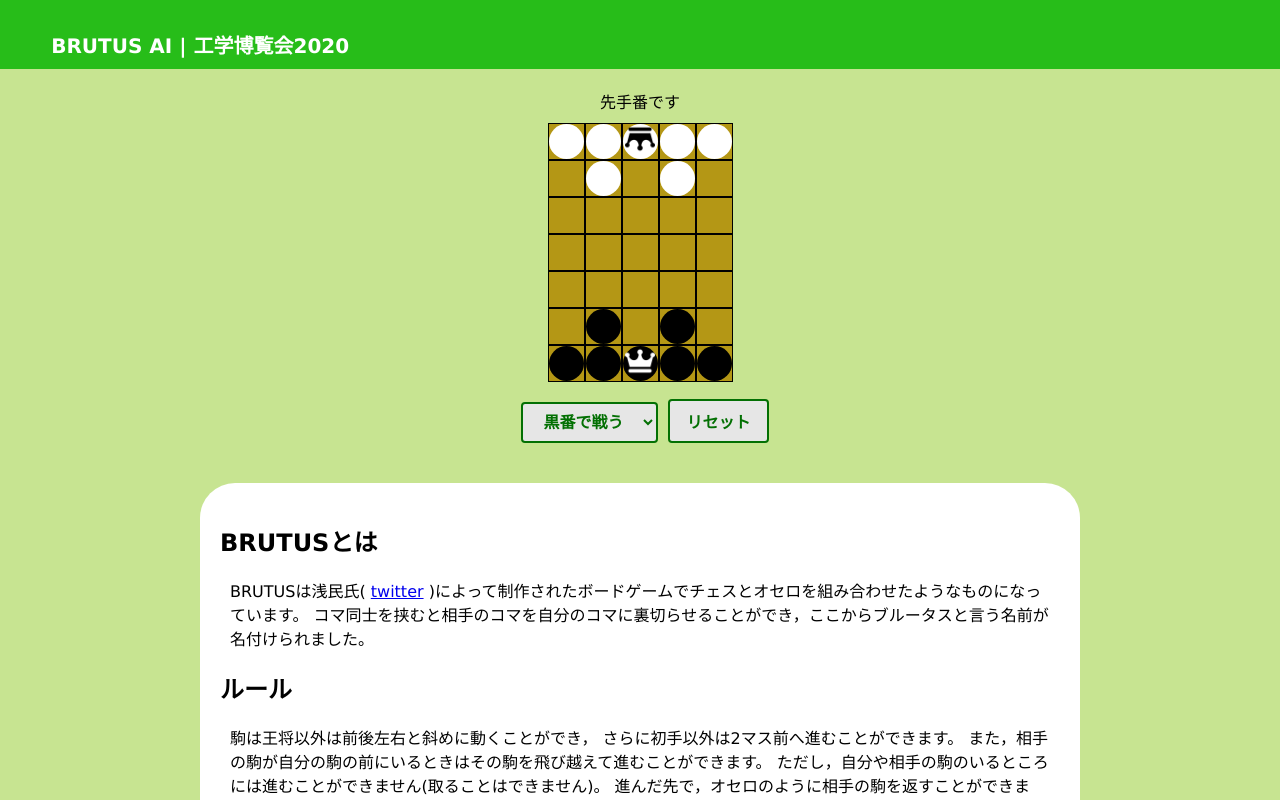
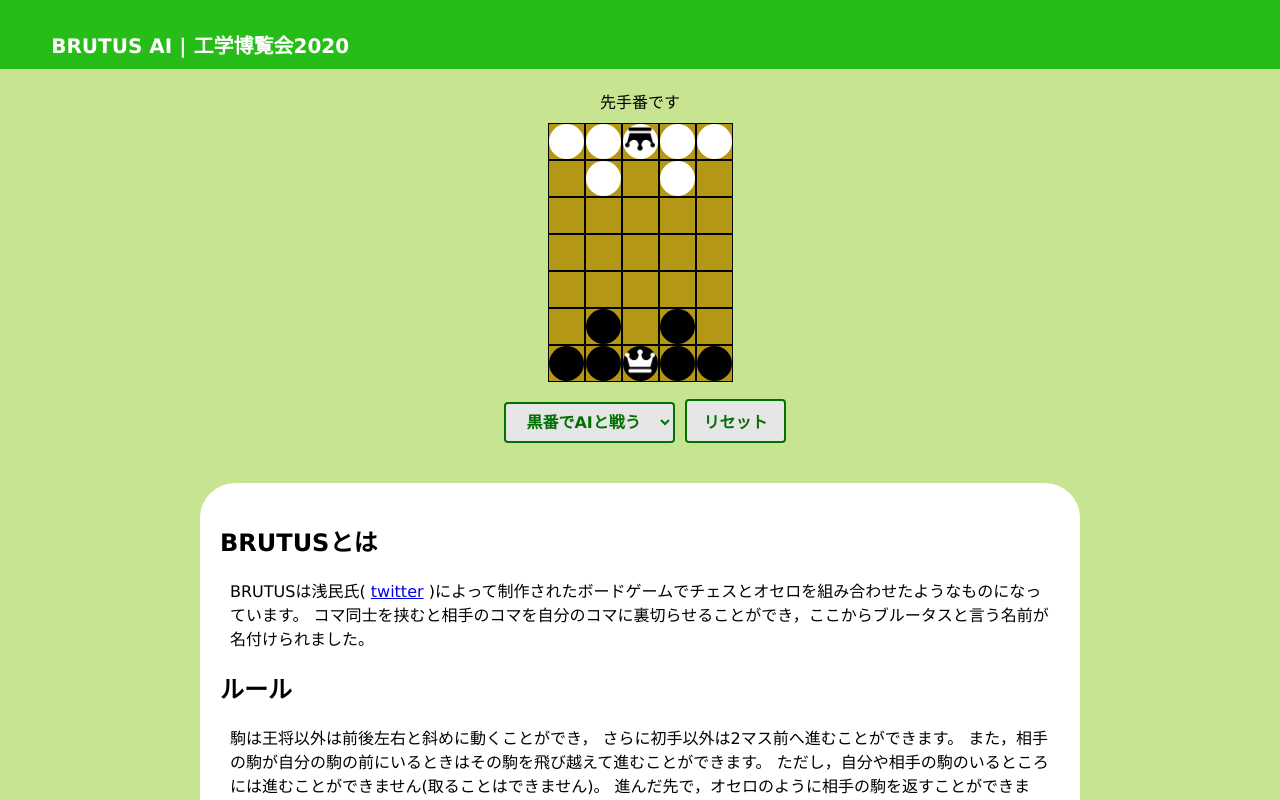
Before and after one commit to masayoshi64/brutus-web, a Vue app in the folder frontend/: page / in a window 1280 px wide. Shown: the top 800 px of the page. Built offline with nearby package versions, Linux system fonts and the light colour scheme; the HTML template or start-up script is replaced by a standard one.

Commit message:
AI off 追加

```diff
--- a/frontend/src/components/Main.vue
+++ b/frontend/src/components/Main.vue
@@ -4,8 +4,9 @@
     <span>{{ state === 0 ? turn : message }}</span>
     <Board ref="board" :game="game" :selected="selected" @select="select" />
     <select id="turn" name="turn" @change="selectTurn">
-      <option value="black">黒番で戦う</option>
-      <option value="white">白番で戦う</option>
+      <option value="black">黒番でAIと戦う</option>
+      <option value="white">白番でAIと戦う</option>
+      <option value="off">AI off</option>
     </select>
     <a class="btn-border" @click="reset">リセット</a>
   </div>
@@ -95,15 +96,18 @@ export default {
     reset() {
       this.game = new GameState()
       this.state = 0
-      if (this.game.turn == this.AIcolor) {
+      if (this.game.turn === this.AIcolor) {
         this.getMove().done(this.AImove)
       }
     },
     selectTurn(event) {
-      const color = event.target.value === 'black' ? 1 : -1
-      this.playerColor = color
-      this.AIcolor = this.playerColor * -1
-      console.log('the player color is ' + color)
+      const color =
+        event.target.value === 'black'
+          ? 1
+          : event.target.value === 'white'
+          ? -1
+          : 0
+      this.AIcolor = color * -1
       this.reset()
     },
   },
```
